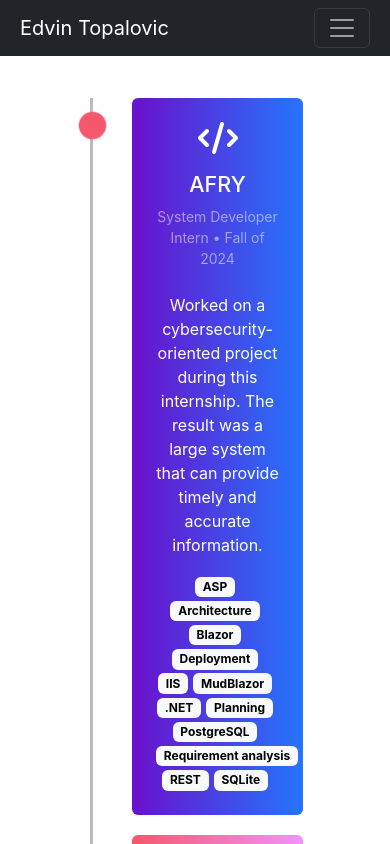
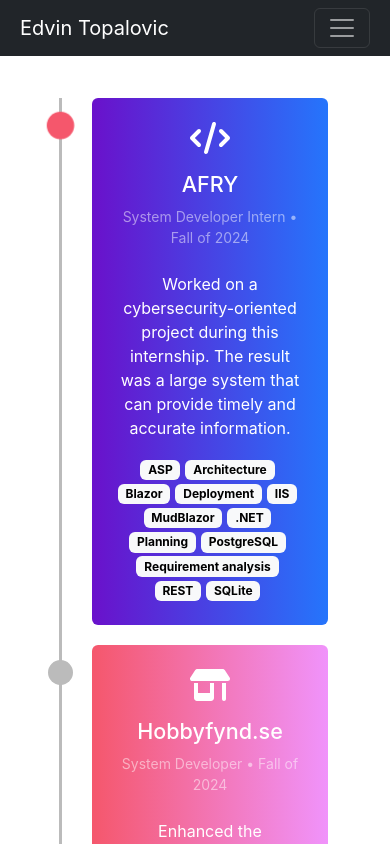
Before and after one commit to edvintopa/edvintopa, a React (Create React App) app: page / in a window 390 px wide. Shown: the top 844 px of the page. Built offline with nearby package versions, Linux system fonts and the light colour scheme.

Commit message:
updated css

```diff
--- a/src/components/Timeline/Timeline.css
+++ b/src/components/Timeline/Timeline.css
@@ -69,17 +69,17 @@
 
 @media screen and (max-width: 600px) {
   .main-timeline-4::after {
-    left: 31px;
+    left: 0px;
   }
 
   .timeline-4 {
     width: 100%;
-    padding-left: 70px;
-    padding-right: 25px;
+    padding-left: 30px;
+    padding-right: 0px;
   }
 
   .timeline-4::before {
-    left: 60px;
+    left: 20px;
     border: medium solid white;
     border-width: 10px 10px 10px 0;
     border-color: transparent white transparent transparent;
@@ -87,7 +87,7 @@
 
   .left-4::after,
   .right-4::after {
-    left: 18px;
+    left: -14px;
   }
 
   .left-4::before {
```
